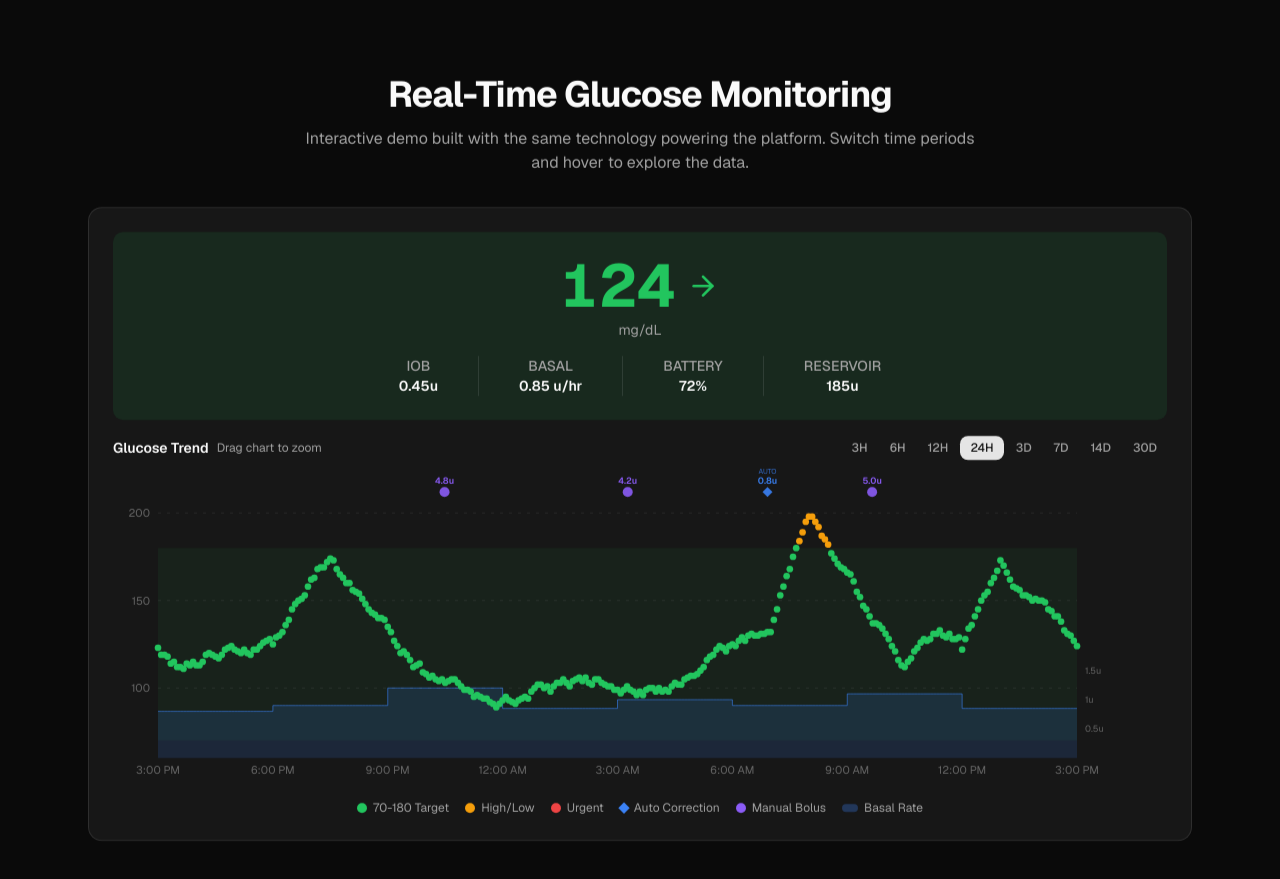
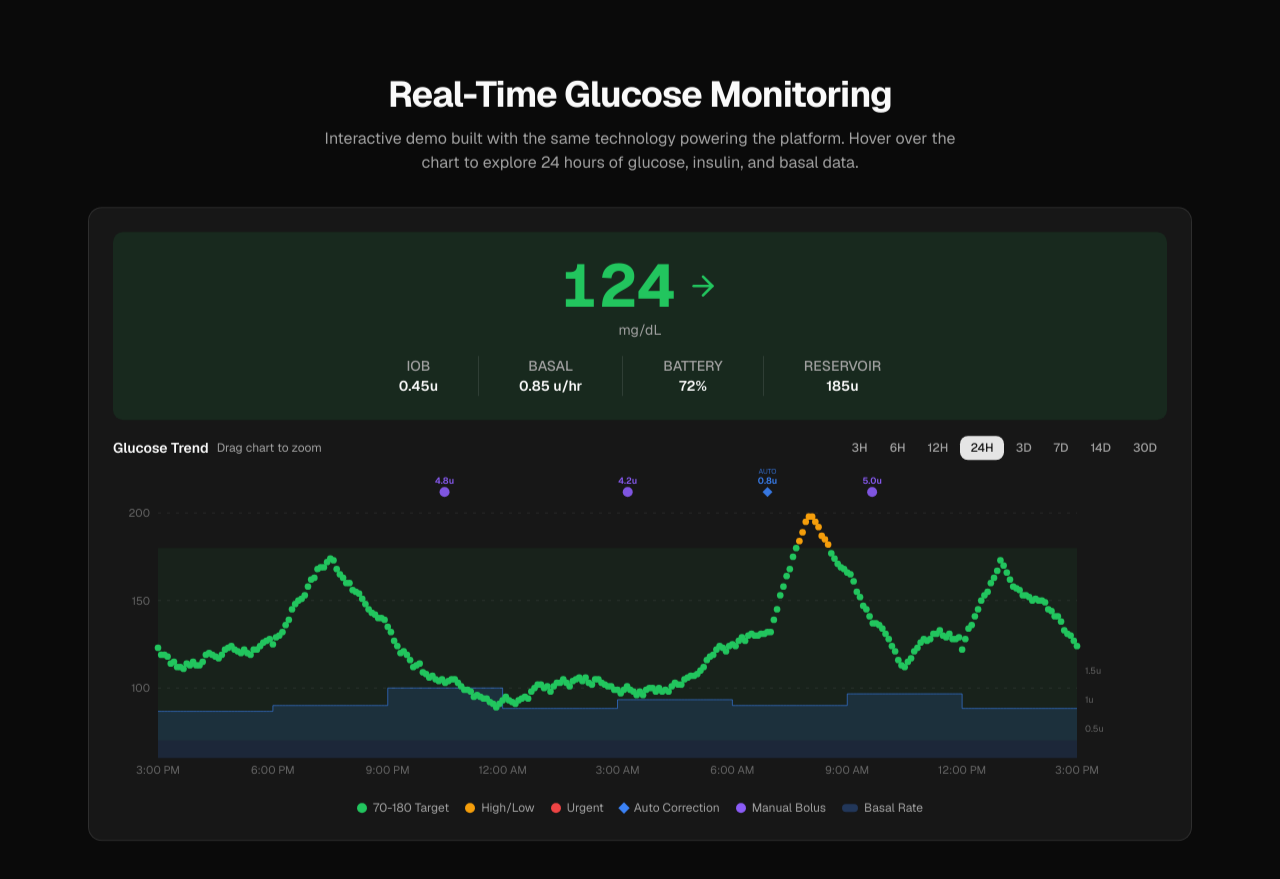
Before and after one commit to GlycemicGPT/website, a Next.js app: page / in a window 1280 px wide. Shown: the part 2260-3139 px from the top of the page. Built offline with nearby package versions, Linux system fonts and the light colour scheme.

Commit message:
fix: update chart subheading to match current functionality

```diff
--- a/src/components/sections/glucose-chart.tsx
+++ b/src/components/sections/glucose-chart.tsx
@@ -281,7 +281,7 @@ export function GlucoseChartSection() {
         </h2>
         <p className="mx-auto max-w-2xl text-muted-foreground">
           Interactive demo built with the same technology powering the platform.
-          Switch time periods and hover to explore the data.
+          Hover over the chart to explore 24 hours of glucose, insulin, and basal data.
         </p>
       </div>
 
```
